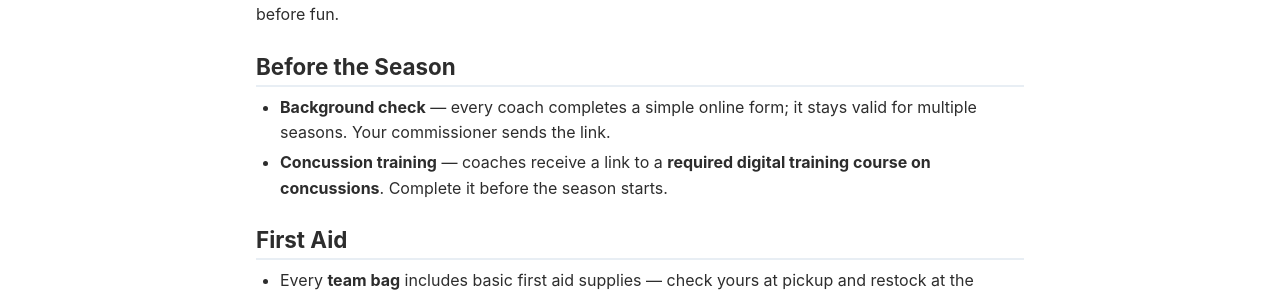
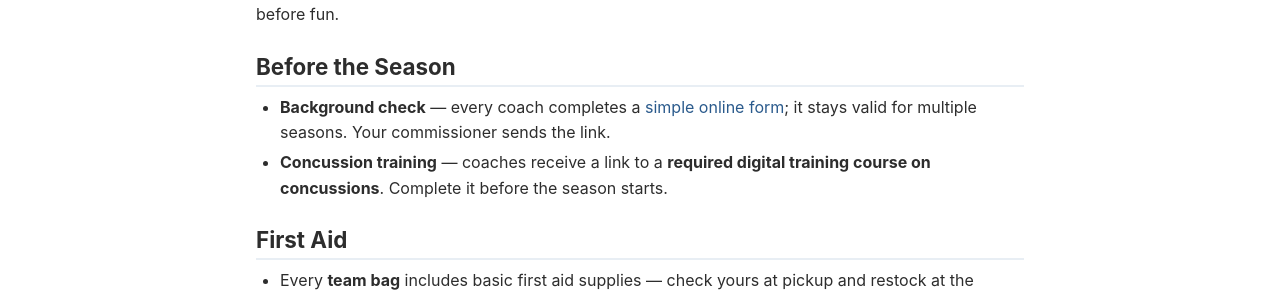
Before and after one commit to SiliconSaga/mtl-volunteering, a Jekyll site: the page built from safety.md, in a window 1280 px wide. Shown: the part 231-523 px from the top of the page. Built offline with Jekyll 4.4.1, drawn with Linux system fonts in a browser that asks for light colours; part of the change alters nothing that is shown.

```diff
--- a/safety.md
+++ b/safety.md
@@ -9,7 +9,7 @@ Nothing on this page is optional. Safety is the first of the league's three prio
 
 ## Before the Season
 
-- **Background check** — every coach completes a simple online form; it stays valid for multiple seasons. Your commissioner sends the link.
+- **Background check** — every coach completes a [simple online form](https://opportunities.averity.com/opportunity/26881); it stays valid for multiple seasons. Your commissioner sends the link.
 - **Concussion training** — coaches receive a link to a **required digital training course on concussions**. Complete it before the season starts.
 
 ## First Aid
```
